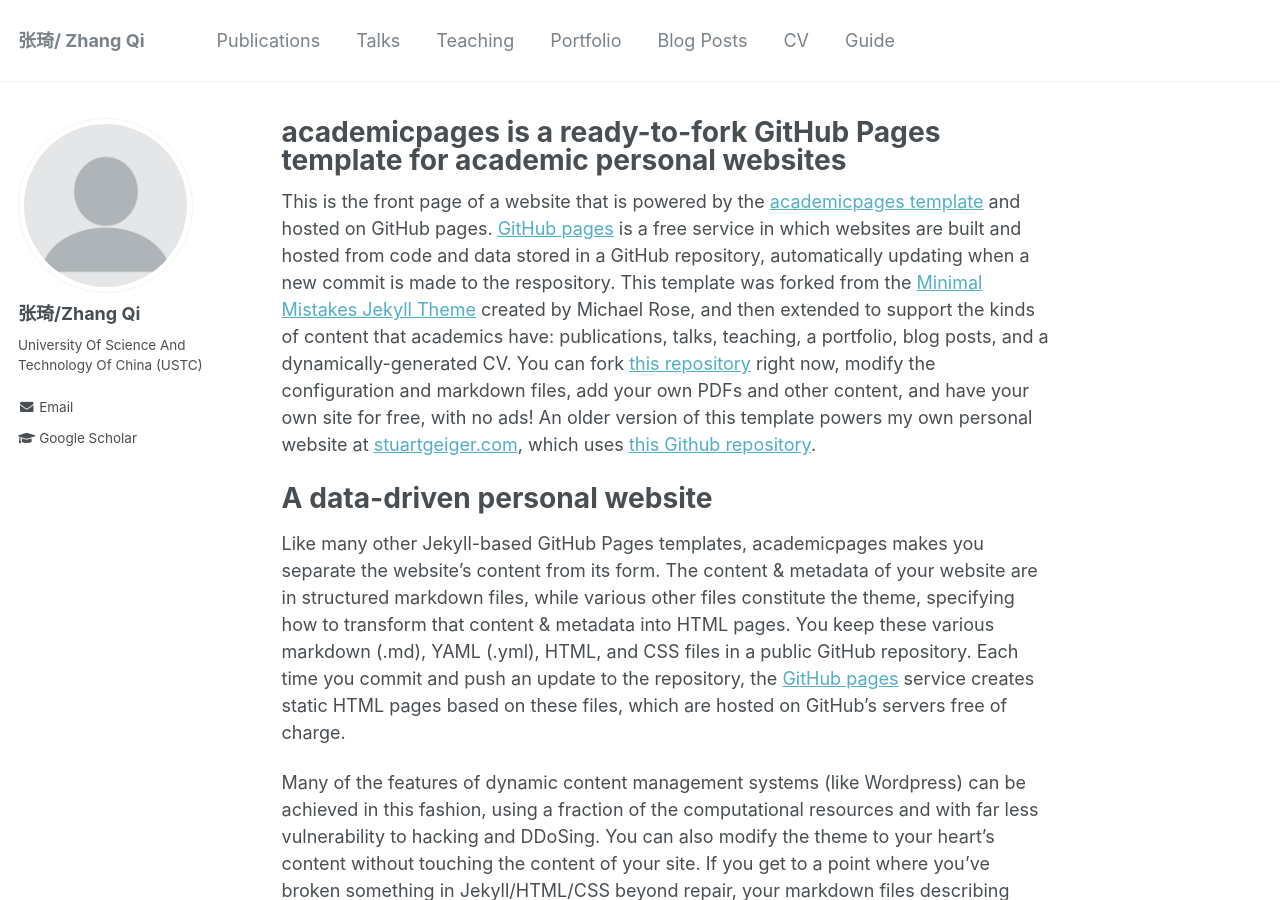
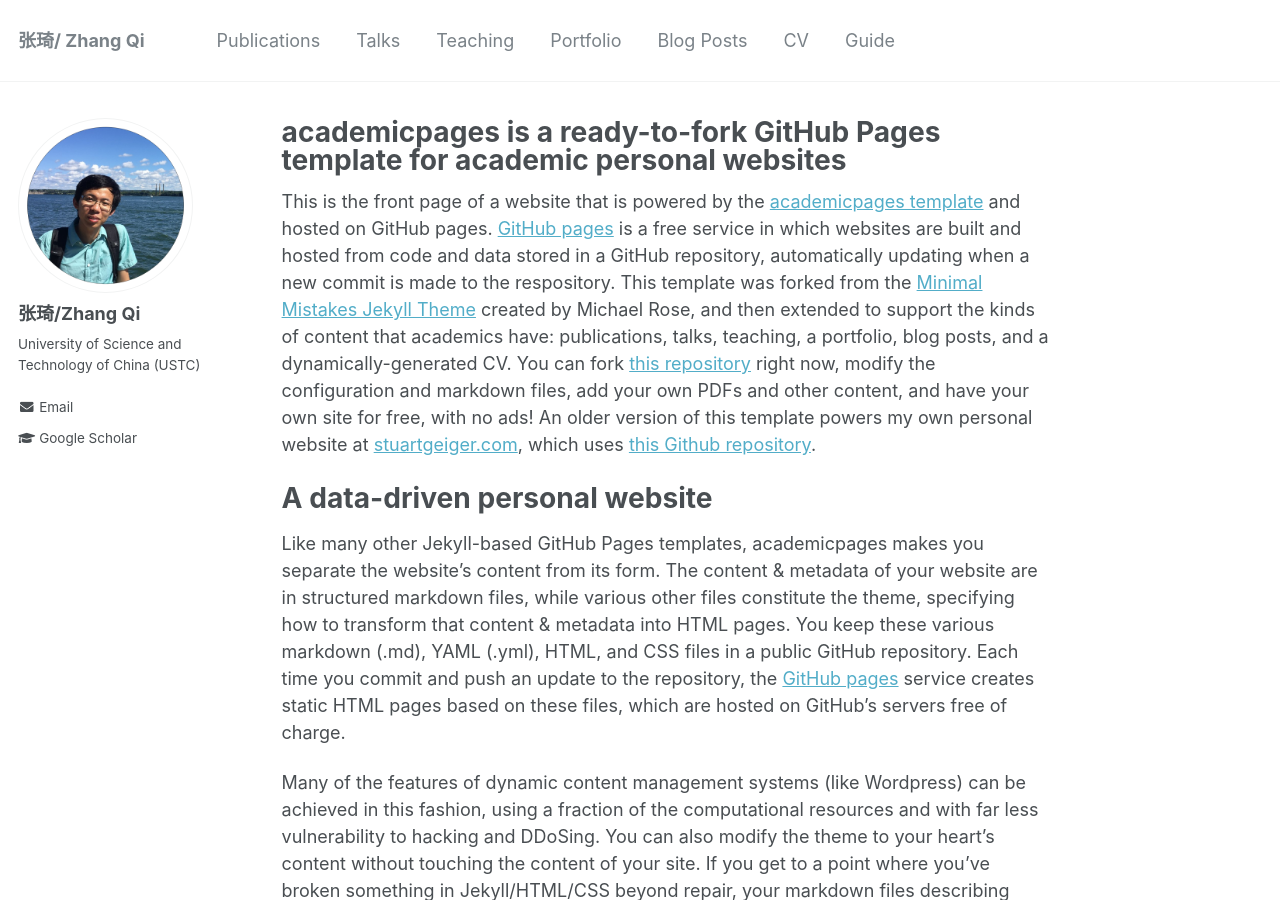
Before and after one commit to 7-Z-7/7-Z-7.github.io, a Jekyll site: the page built from _pages/about.md, in a window 1280 px wide and 900 px high. Built offline with Jekyll 4.4.1, drawn with Linux system fonts in a browser that asks for light colours.

Commit message:
user-change

```diff
--- a/_config.yml
+++ b/_config.yml
@@ -81,8 +81,8 @@ analytics:
 # Site Author
 author:
   name             : "张琦/Zhang Qi"
-  avatar           : "profile.png"
-  bio              : 'University Of Science And Technology Of China (USTC)              '
+  avatar           : "zqprofile.png"
+  bio              : 'University of Science and Technology of China (USTC)'
   location         :
   employer         :
   pubmed           :
```
Also changed, not shown: images/zqprofile.png (renamed from profile.png).
